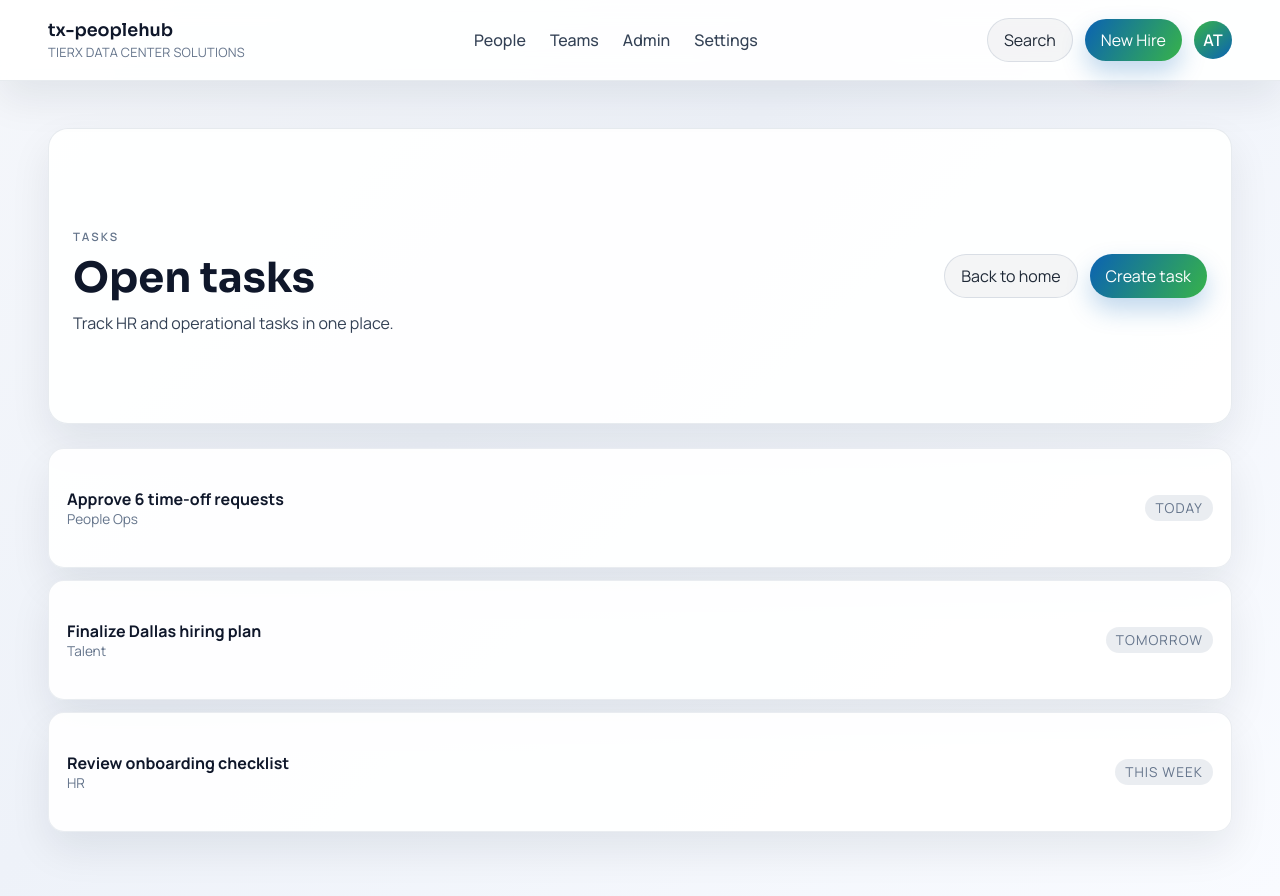
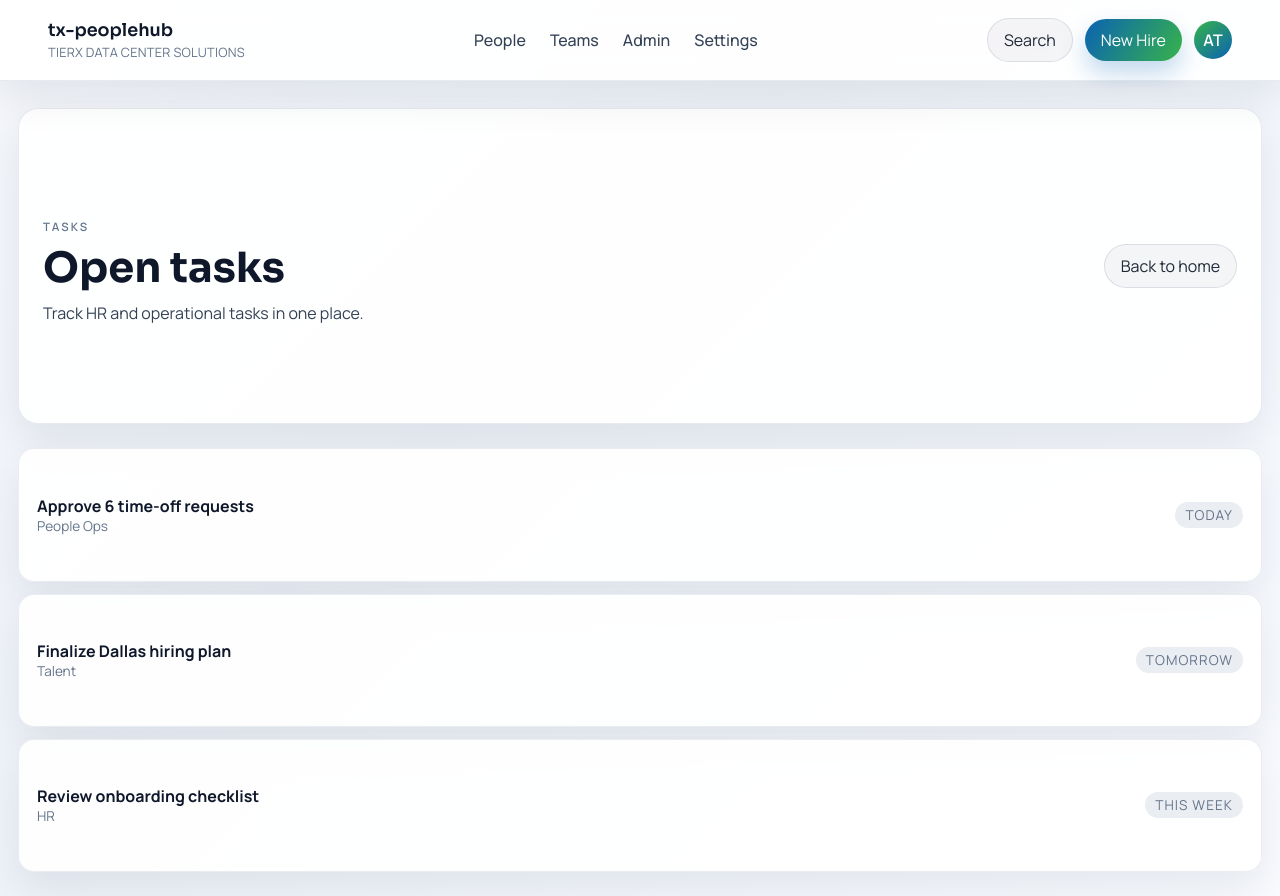
Before and after one commit to tierxdcs/tx-peoplehub, an Angular app: page /tasks in a window 1280 px wide. Built offline with nearby package versions, Linux system fonts and the light colour scheme.

Commit message:
Remove create task action

```diff
--- a/src/app/tasks/tasks.component.html
+++ b/src/app/tasks/tasks.component.html
@@ -7,7 +7,6 @@
     </div>
     <div class="actions">
       <a class="ghost button-link" routerLink="/">Back to home</a>
-      <button class="primary" type="button">Create task</button>
     </div>
   </header>
 
--- a/src/app/tasks/tasks.component.scss
+++ b/src/app/tasks/tasks.component.scss
@@ -1,6 +1,6 @@
 .tasks-shell {
   min-height: 100vh;
-  padding: 32px 48px 64px;
+  padding: 12px 18px 24px;
   display: grid;
   gap: 24px;
 }
@@ -10,7 +10,7 @@
   align-items: center;
   justify-content: space-between;
   gap: 24px;
-  padding: 20px 24px;
+  padding: 10px 24px;
   border-radius: 20px;
   background: rgba(255, 255, 255, 0.92);
   border: 1px solid rgba(148, 163, 184, 0.22);
```
